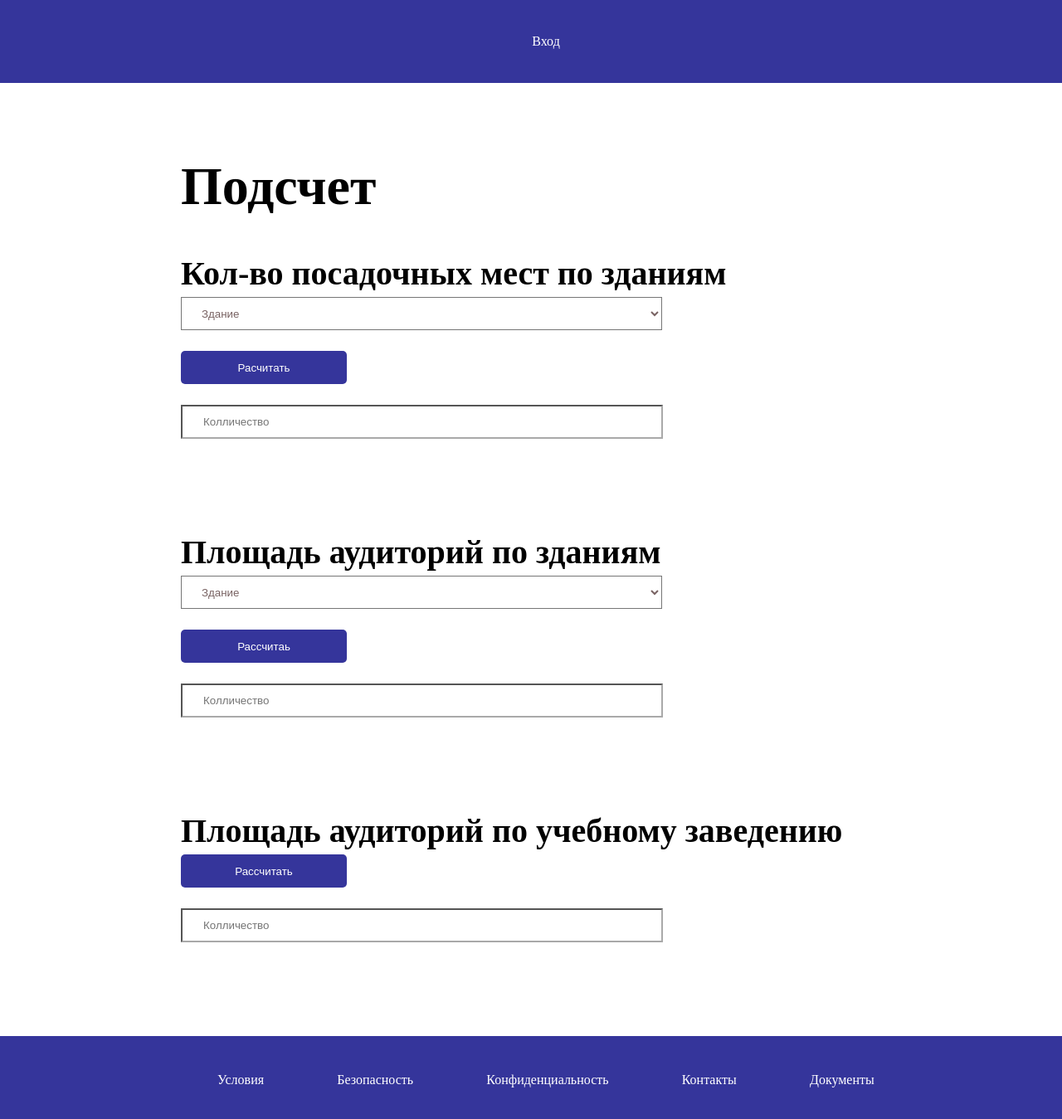
After one commit to kristinatibeikina/pop-it-mvc, a PHP site: template views/employees/counting.php in a window 1280 px wide. The commit adds this page. Shown: the whole page at 83% size. Run offline with PHP 8.4, Linux system fonts and the light colour scheme; the template is opened without the code that fills it, so the values that code supplies are empty.

Commit message:
Страница пользователя для подсчета

```diff
--- a/routes/web.php
+++ b/routes/web.php
@@ -6,3 +6,4 @@ Route::add('GET', '/hello', [Controller\Site::class, 'hello'])->middleware('auth
 Route::add(['GET', 'POST'], '/login', [Controller\Site::class, 'login']);
 Route::add(['GET','POST'], '/logout', [Controller\Site::class, 'logout']);
 Route::add(['GET', 'POST'], '/signup', [Controller\Admin::class, 'signup'])->middleware('admin');
+Route::add(['GET', 'POST'], '/counting', [Controller\Employees::class, 'counting'])->middleware('employees');
--- /dev/null
+++ b/views/employees/counting.php
@@ -0,0 +1,33 @@
+<div class="counting">
+    <div class="counting_bloc">
+        <h1 class="add_title">Подсчет</h1>
+        <h2 class="add_title_dv">Кол-во посадочных мест по зданиям</h2>
+        <form method="post" class="form_add ">
+            <select name="role" class="role">
+                <option selected="selected">Здание</option>
+                <option>Сотрудник</option>
+                <option>Администратор</option>
+            </select><br>
+            <button class="btn">Расчитать</button><br>
+            <input type="text" name="title" placeholder="Колличество" class="input_login response"><br>
+
+        </form>
+        <h2 class="add_title_dv">Площадь аудиторий по зданиям</h2>
+        <form method="post" class="form_add ">
+            <select name="role" class="role">
+                <option selected="selected">Здание</option>
+                <option>Сотрудник</option>
+                <option>Администратор</option>
+            </select><br>
+            <button class="btn">Рассчитаь</button><br>
+            <input type="text" name="title" placeholder="Колличество" class="input_login response"><br>
+        </form>
+
+        <h2 class="add_title_dv">Площадь аудиторий по учебному заведению</h2>
+        <form method="post" class="form_add ">
+            <button class="btn">Рассчитать</button><br>
+            <input type="text" name="title" placeholder="Колличество" class="input_login response"><br>
+        </form>
+
+    </div>
+</div>
```
